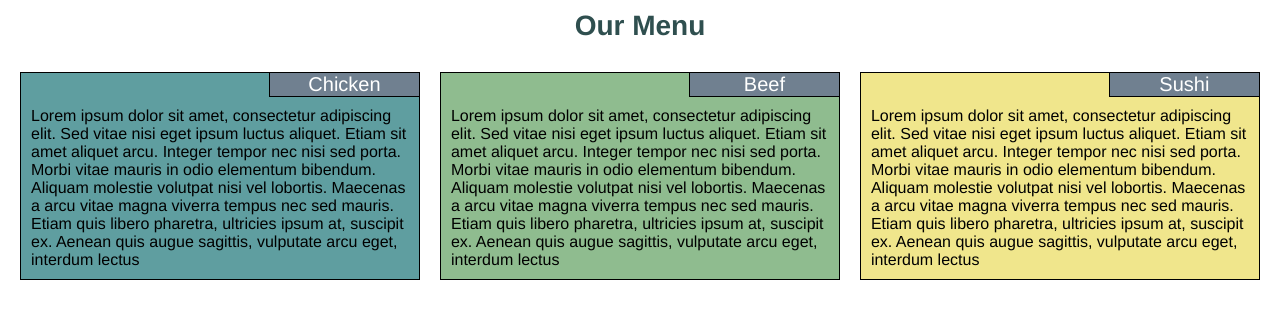
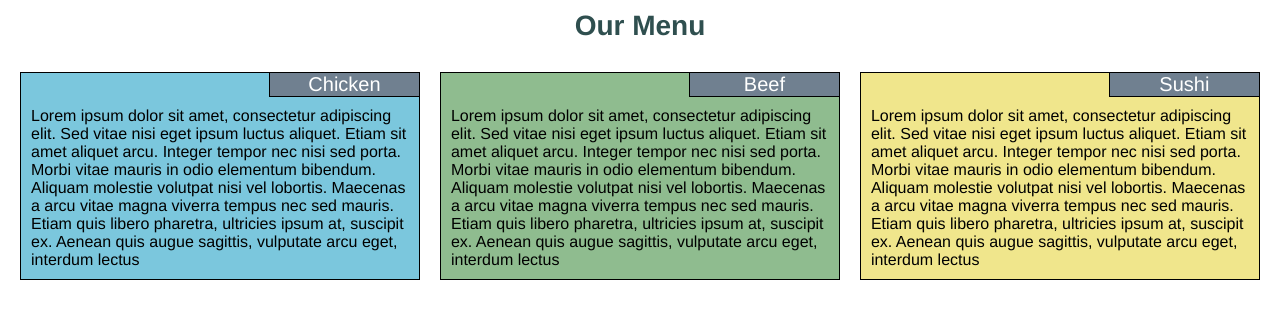
Before and after one commit to leogmarzo/coursera-test, a plain HTML site: page mod2_solution/index.html in a window 1280 px wide. Drawn offline with Linux system fonts and the light colour scheme.

Commit message:
module 2 assignment solution v1

```diff
--- a/mod2_solution/css/styles.css
+++ b/mod2_solution/css/styles.css
@@ -46,7 +46,7 @@ div.menu > p {
 }
 
 .menu#menu1{
-	background-color: cadetblue;
+	background-color: #7bc7dd;
 }
 
 .menu#menu2{
```
